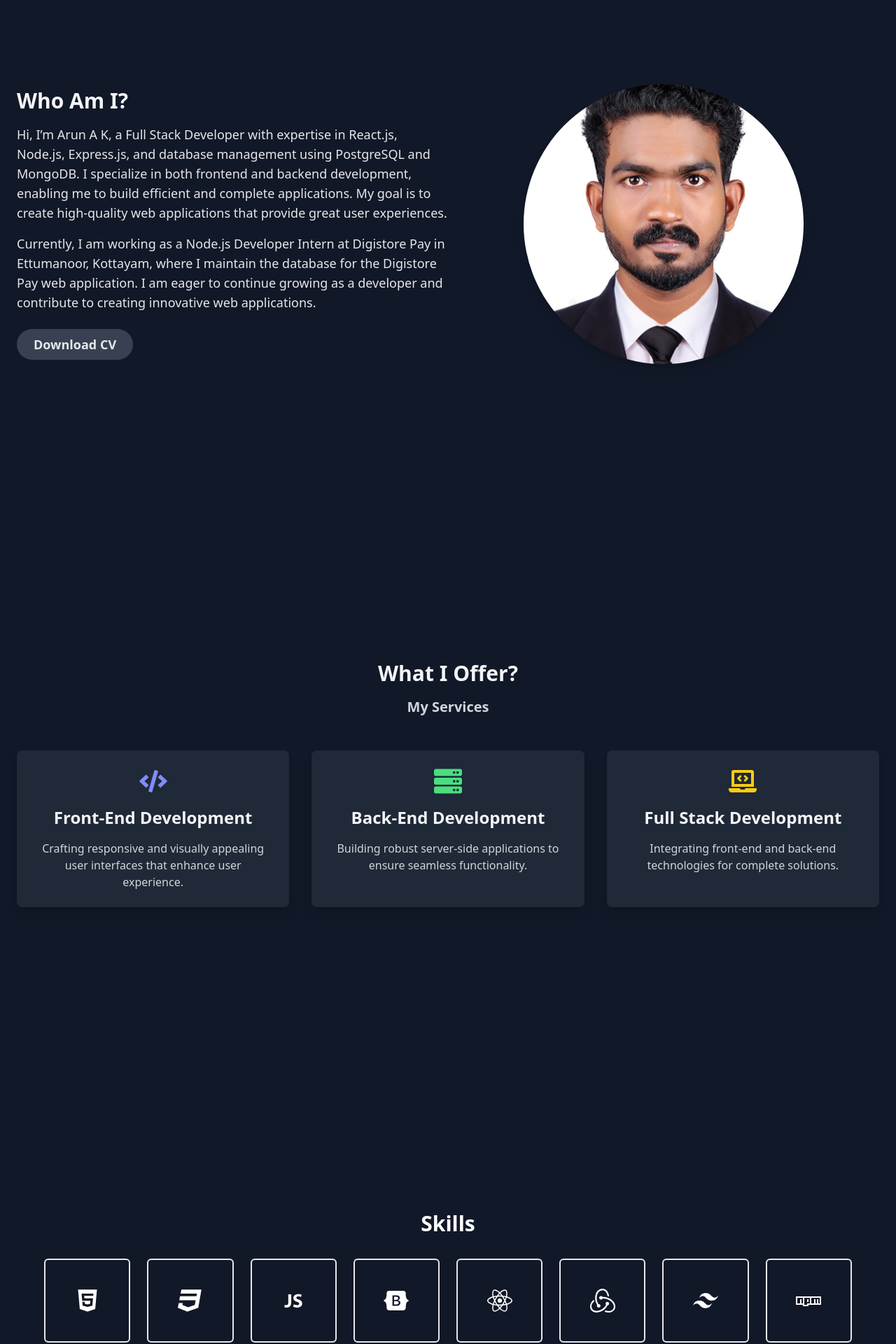
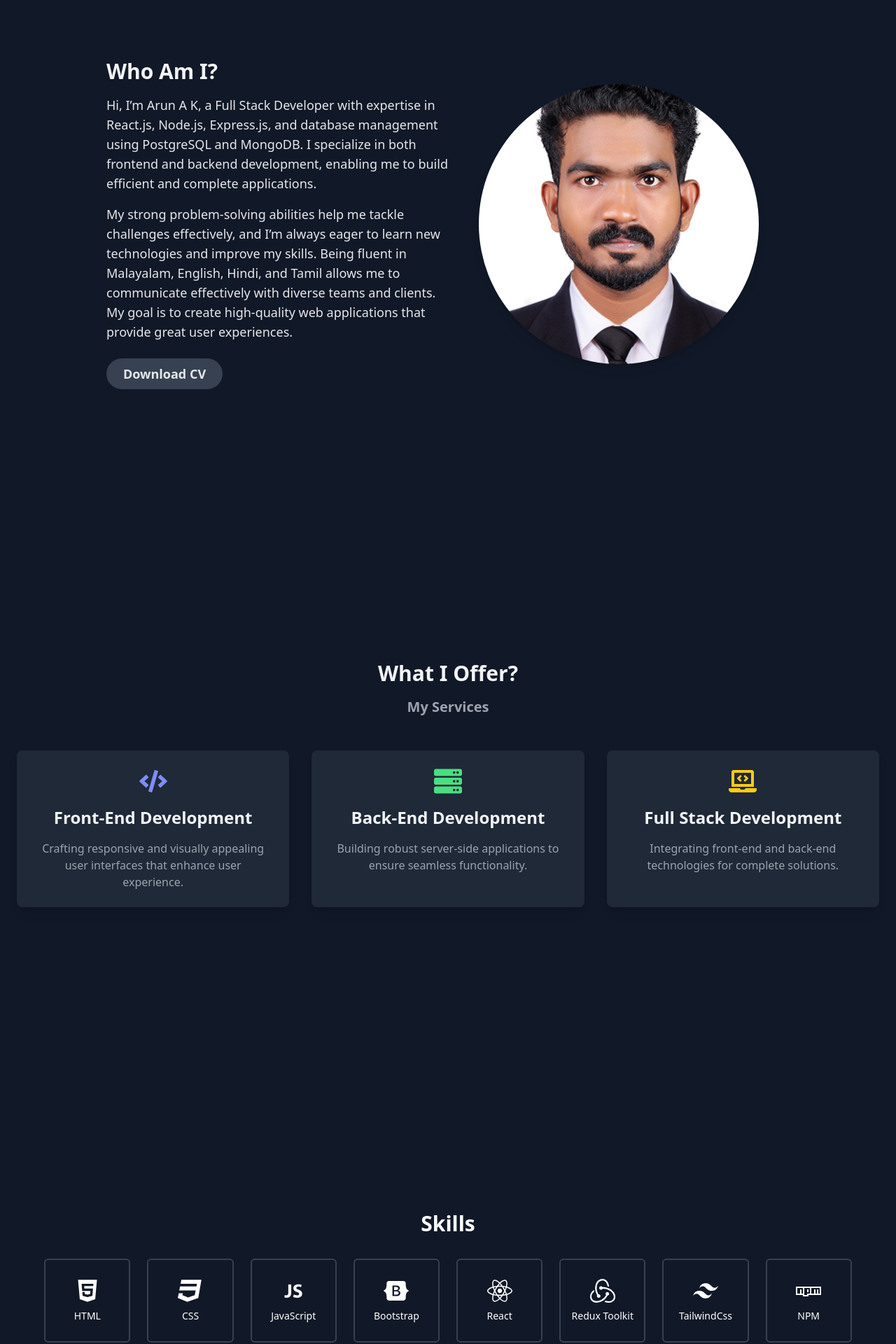
Before and after one commit to arun-ak-07/myPortfolio, a React (Create React App) app: page / in a window 1280 px wide. Shown: the part 880-2800 px from the top of the page at 70% size. Built offline with nearby package versions, Linux system fonts and the light colour scheme.

Commit message:
responsiveness mistakes corrected

```diff
--- a/src/components/About.jsx
+++ b/src/components/About.jsx
@@ -7,25 +7,23 @@ const About = () => {
             id="about"
             className="w-full h-auto md:h-screen bg-gray-900 text-gray-200 flex justify-center items-center py-16 md:py-0"
         >
-            <div className="container mx-auto flex flex-col md:flex-row items-center space-y-8 md:space-y-0 px-6">
+            <div className="container mx-auto max-w-screen-lg flex flex-col md:flex-row items-center space-y-8 md:space-y-0 px-6">
                 {/* Text Section */}
                 <div className="md:w-1/2 text-center md:text-left">
                     <h2 className="text-3xl font-extrabold text-gray-100 mb-4">Who Am I?</h2>
                     <p className="text-lg mb-4">
                         Hi, I’m Arun A K, a Full Stack Developer with expertise in React.js, Node.js, Express.js, and
                         database management using PostgreSQL and MongoDB. I specialize in both frontend and backend
-                        development, enabling me to build efficient and complete applications. My goal is to create
-                        high-quality web applications that provide great user experiences.
+                        development, enabling me to build efficient and complete applications.
                     </p>
                     <p className="text-lg mb-6">
-                        Currently, I am working as a Node.js Developer Intern at Digistore Pay in Ettumanoor, Kottayam,
-                        where I maintain the database for the Digistore Pay web application. I am eager to continue
-                        growing as a developer and contribute to creating innovative web applications.
+                        My strong problem-solving abilities help me tackle challenges effectively, and I’m always eager to learn new technologies and improve my skills. Being fluent in Malayalam, English, Hindi, and Tamil allows me to communicate effectively with diverse teams and clients. My goal is to create high-quality web applications that provide great user experiences.
                     </p>
                     <a
                         href="Arun_New.pdf"
                         download
-                        className="inline-block bg-gray-700 text-gray-200 py-2 px-6 rounded-full text-lg font-semibold hover:bg-gray-600 transition-colors"
+                        aria-label="Download Arun's CV"
+                        className="inline-block bg-gray-700 text-gray-200 py-2 px-6 rounded-full text-lg font-semibold hover:bg-gray-600 transition-colors hover:scale-105 transition-transform duration-300"
                     >
                         Download CV
                     </a>
@@ -33,7 +31,7 @@ const About = () => {
 
                 {/* Image Section */}
                 <div className="md:w-1/2 flex justify-center">
-                    <div className="w-64 h-64 md:w-[400px] md:h-[400px] rounded-full overflow-hidden shadow-lg">
+                    <div className="w-64 h-64 md:w-[400px] md:h-[400px] rounded-full overflow-hidden shadow-lg hover:scale-105 transition-transform duration-300">
                         <img src={arun} alt="Arun A K" className="w-full h-full object-cover" />
                     </div>
                 </div>
--- a/src/components/Projects.jsx
+++ b/src/components/Projects.jsx
@@ -23,7 +23,7 @@ const projectsData = [
     {
         id: 3,
         title: 'Deep Net Soft UI',
-        description: 'A web app for sports jerseys with robust user and admin functionalities.',
+        description: 'A unique UI project featuring dynamic sports data visualization.',
         image: deepNetSoft,
         link: 'https://deep-net-soft-front-end.vercel.app/',
         github: 'https://github.com/arun-ak-07/deepNetSoft-frontEnd',
@@ -36,11 +36,15 @@ const Projects = () => {
             <h2 className="text-3xl font-bold text-center text-white mb-6">My Projects</h2>
             <div className="grid gap-6 md:grid-cols-2 sm:grid-cols-1 max-w-5xl mx-auto">
                 {projectsData.map((project) => (
-                    <div key={project.id} className="bg-gray-800 rounded-lg shadow-md overflow-hidden sm:mx-0 mx-4">
+                    <div
+                        key={project.id}
+                        className="bg-gray-800 rounded-lg shadow-md overflow-hidden sm:mx-0 mx-4 transform transition-transform duration-300 hover:scale-105"
+                    >
                         <div className="h-64 w-full p-2">
                             <img
                                 src={project.image}
                                 alt={project.title}
+                                loading="lazy"
                                 className="w-full h-full object-cover"
                             />
                         </div>
@@ -50,6 +54,7 @@ const Projects = () => {
                             <div className="mt-4 flex space-x-4 flex-wrap justify-center">
                                 <a
                                     href={project.link}
+                                    aria-label={`Visit live site for ${project.title}`}
                                     target="_blank"
                                     rel="noopener noreferrer"
                                     className="px-4 py-2 bg-blue-500 text-white font-medium rounded-md shadow-md hover:bg-blue-600 mb-2 sm:mb-0"
@@ -58,9 +63,10 @@ const Projects = () => {
                                 </a>
                                 <a
                                     href={project.github}
+                                    aria-label={`View GitHub repository for ${project.title}`}
                                     target="_blank"
                                     rel="noopener noreferrer"
-                                    className="px-4 py-2 bg-green-500 text-white font-medium rounded-md shadow-md hover:bg-gray-900 mb-2 sm:mb-0"
+                                    className="px-4 py-2 bg-green-500 text-white font-medium rounded-md shadow-md hover:bg-green-600 mb-2 sm:mb-0"
                                 >
                                     GitHub
                                 </a>
--- a/src/components/Services.jsx
+++ b/src/components/Services.jsx
@@ -6,39 +6,41 @@ const Services = () => {
         {
             title: "Front-End Development",
             description: "Crafting responsive and visually appealing user interfaces that enhance user experience.",
-            icon: <FaCode size={40} className="text-indigo-400" />,
+            icon: <FaCode size={40} className="text-indigo-400" aria-label="Front-End Development Icon" />,
         },
         {
             title: "Back-End Development",
             description: "Building robust server-side applications to ensure seamless functionality.",
-            icon: <FaServer size={40} className="text-green-400" />,
+            icon: <FaServer size={40} className="text-green-400" aria-label="Back-End Development Icon" />,
         },
         {
             title: "Full Stack Development",
             description: "Integrating front-end and back-end technologies for complete solutions.",
-            icon: <FaLaptopCode size={40} className="text-yellow-400" />,
+            icon: <FaLaptopCode size={40} className="text-yellow-400" aria-label="Full Stack Development Icon" />,
         },
     ];
 
     return (
         <section
             id="services"
-            className="w-full h-screen py-16 bg-gray-900 text-gray-200 flex justify-center items-center"
+            className="w-full h-auto md:h-screen py-16 bg-gray-900 text-gray-200 flex justify-center items-center"
         >
             <div className="container mx-auto px-6">
                 <div className="text-center mb-12">
-                    <h2 className="text-3xl font-extrabold text-gray-100 mb-4">What I Offer?</h2>
-                    <h3 className="text-xl font-bold text-gray-300">My Services</h3>
+                    <h2 className="text-3xl font-extrabold text-gray-100 mb-4 inline-block">
+                        What I Offer?
+                    </h2>
+                    <h3 className="text-xl font-bold text-gray-400">My Services</h3>
                 </div>
                 <div className="grid grid-cols-1 sm:grid-cols-2 lg:grid-cols-3 gap-8">
                     {services.map((service, index) => (
                         <div
                             key={index}
-                            className="bg-gray-800 p-6 rounded-lg shadow-lg hover:shadow-xl transition-shadow flex flex-col items-center text-center"
+                            className="bg-gray-800 p-6 rounded-lg shadow-lg hover:shadow-xl transform hover:scale-105 transition-transform duration-300 flex flex-col items-center text-center"
                         >
                             <div className="mb-4">{service.icon}</div>
                             <h4 className="text-2xl font-bold text-gray-100 mb-4">{service.title}</h4>
-                            <p className="text-gray-300">{service.description}</p>
+                            <p className="text-gray-400">{service.description}</p>
                         </div>
                     ))}
                 </div>
--- a/src/components/Skills.jsx
+++ b/src/components/Skills.jsx
@@ -40,11 +40,7 @@ const Skills = () => {
     JavaScript: <DiJavascript1 />,
     Bootstrap: <FaBootstrap />,
     React: <FaReact />,
-    "Redux Toolkit": (
-      <div className="relative flex items-center justify-center w-full h-full text-center">
-        <SiRedux />
-      </div>
-    ),
+    "Redux Toolkit": <SiRedux />,
     TailwindCss: <RiTailwindCssFill />,
     NPM: <FaNpm />,
     MongoDB: <SiMongodb />,
@@ -65,9 +61,11 @@ const Skills = () => {
           <div
             key={skill}
             title={skill}
-            className="w-[80px] h-[80px] md:w-[10%] md:min-w-[120px] md:h-[120px] flex items-center justify-center mb-6 border-2 text-4xl rounded-md transition-transform duration-500 transform hover:scale-110 text-white"
+            aria-label={skill}
+            className="w-[80px] h-[80px] md:w-[10%] md:min-w-[120px] md:h-[120px] flex flex-col items-center justify-center mb-6 border-2 border-gray-700 text-4xl rounded-md transition-transform duration-500 transform hover:scale-110 hover:shadow-lg text-white"
           >
             {icon[skill]}
+            <div className="text-sm mt-2">{skill}</div> {/* Skill label */}
           </div>
         ))}
       </div>
```
Also changed, not shown: src/components/Contact.jsx (+54 -49 lines).
